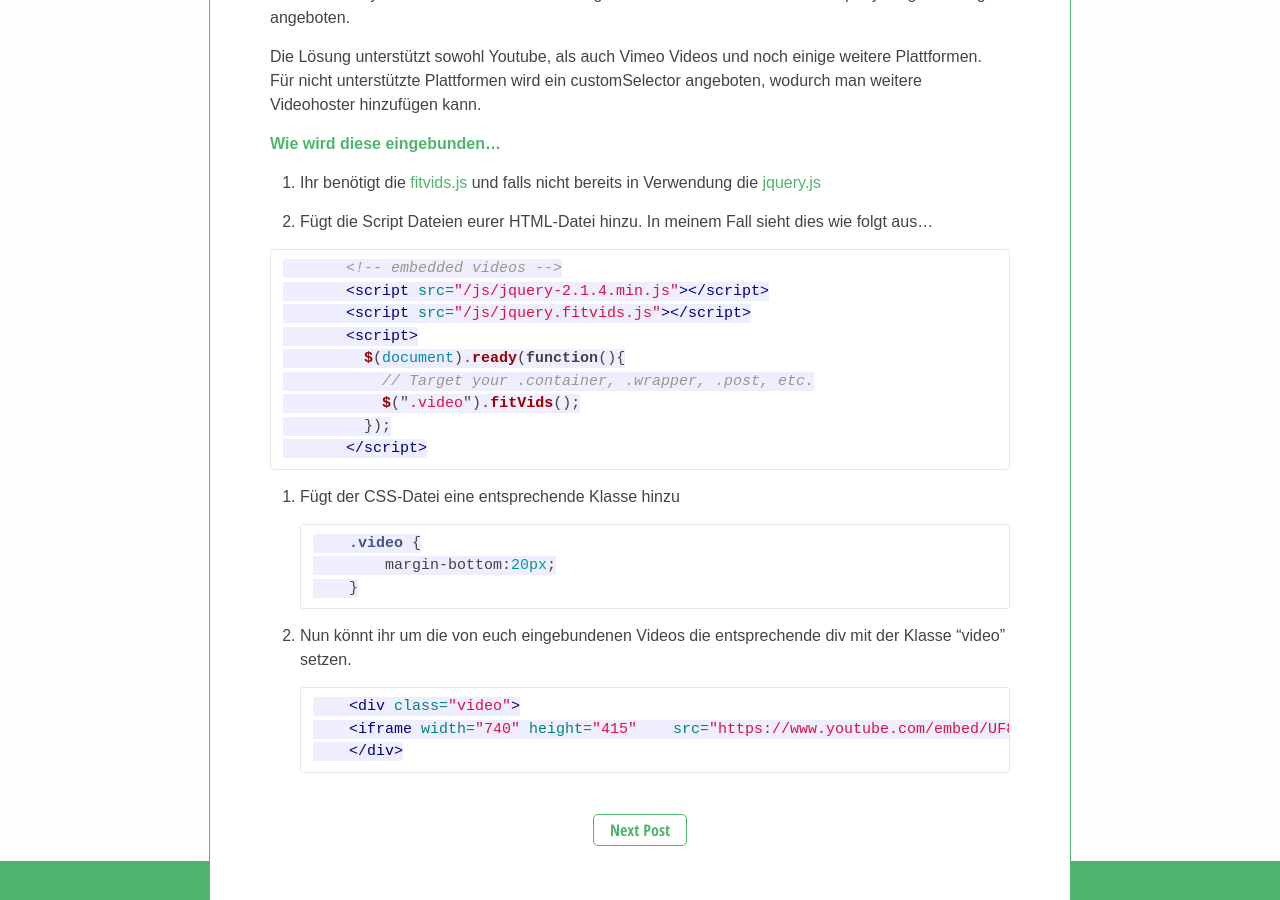
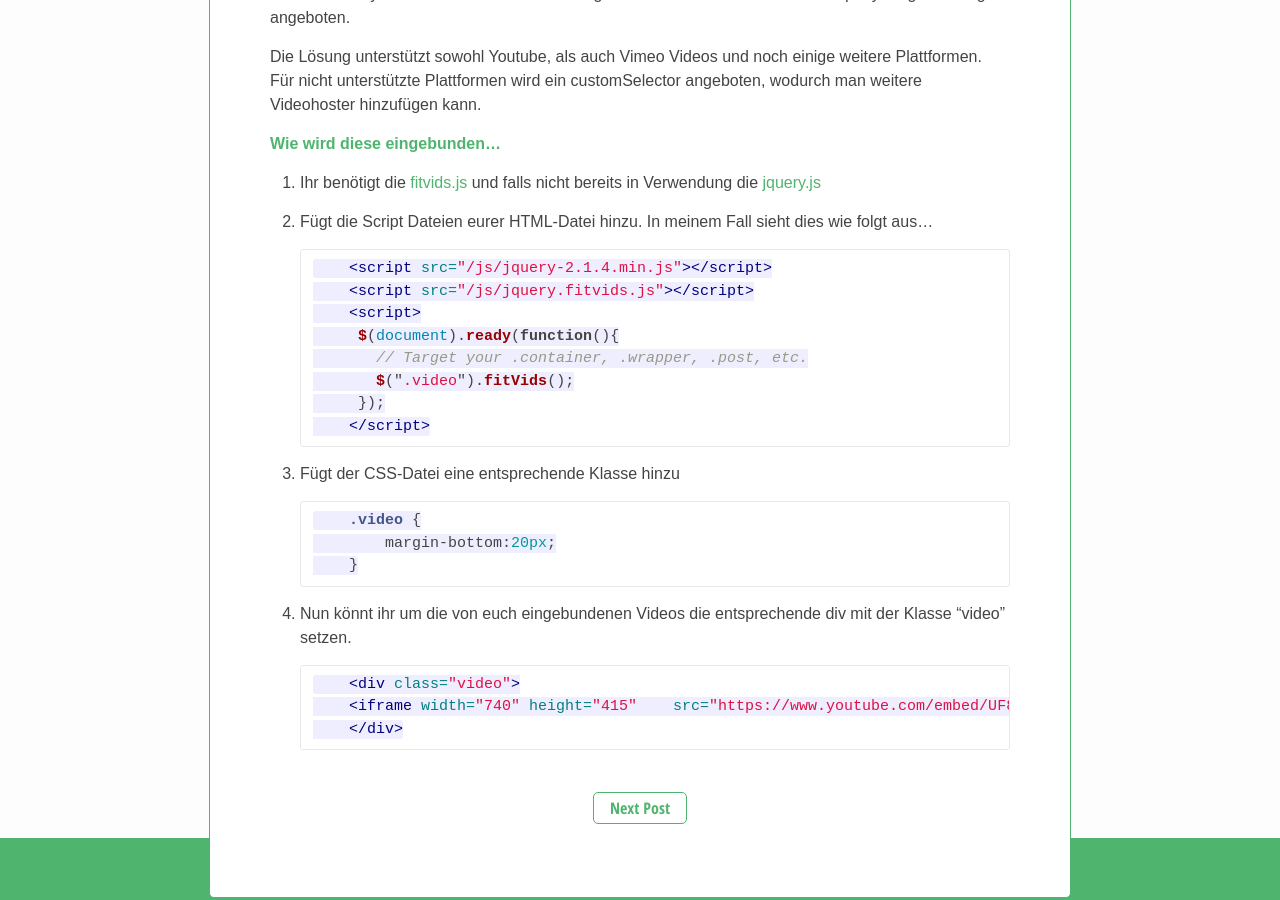
Before and after one commit to webwb/webwb.github.io, a Jekyll site: the page built from _posts/2015-09-21-responsiv-design-embedded-videos.md, in a window 1280 px wide and 900 px high, scrolled down 2064 px. Built offline with Jekyll 4.4.1, drawn with Linux system fonts in a browser that asks for light colours; comment, search, counter and statistics services are not loaded; some of the changed lines change nothing that is shown.

Commit message:
Updated 2015-09-21-responsiv-design-embedded-videos.md

```diff
--- a/_posts/2015-09-21-responsiv-design-embedded-videos.md
+++ b/_posts/2015-09-21-responsiv-design-embedded-videos.md
@@ -40,17 +40,16 @@ Die Lösung unterstützt sowohl Youtube, als auch Vimeo Videos und noch einige w
 
 2.  Fügt die Script Dateien eurer HTML-Datei hinzu. In meinem Fall sieht dies wie folgt aus...
 
-   ~~~html
-       <!-- embedded videos -->
-       <script src="/js/jquery-2.1.4.min.js"></script>
-       <script src="/js/jquery.fitvids.js"></script>
-       <script>
+    ~~~html
+        <script src="/js/jquery-2.1.4.min.js"></script>
+        <script src="/js/jquery.fitvids.js"></script>
+        <script>
          $(document).ready(function(){
            // Target your .container, .wrapper, .post, etc.
            $(".video").fitVids();
          });
-       </script>
-   ~~~
+        </script>
+    ~~~
 
 3.  Fügt der CSS-Datei eine entsprechende Klasse hinzu
 
```
